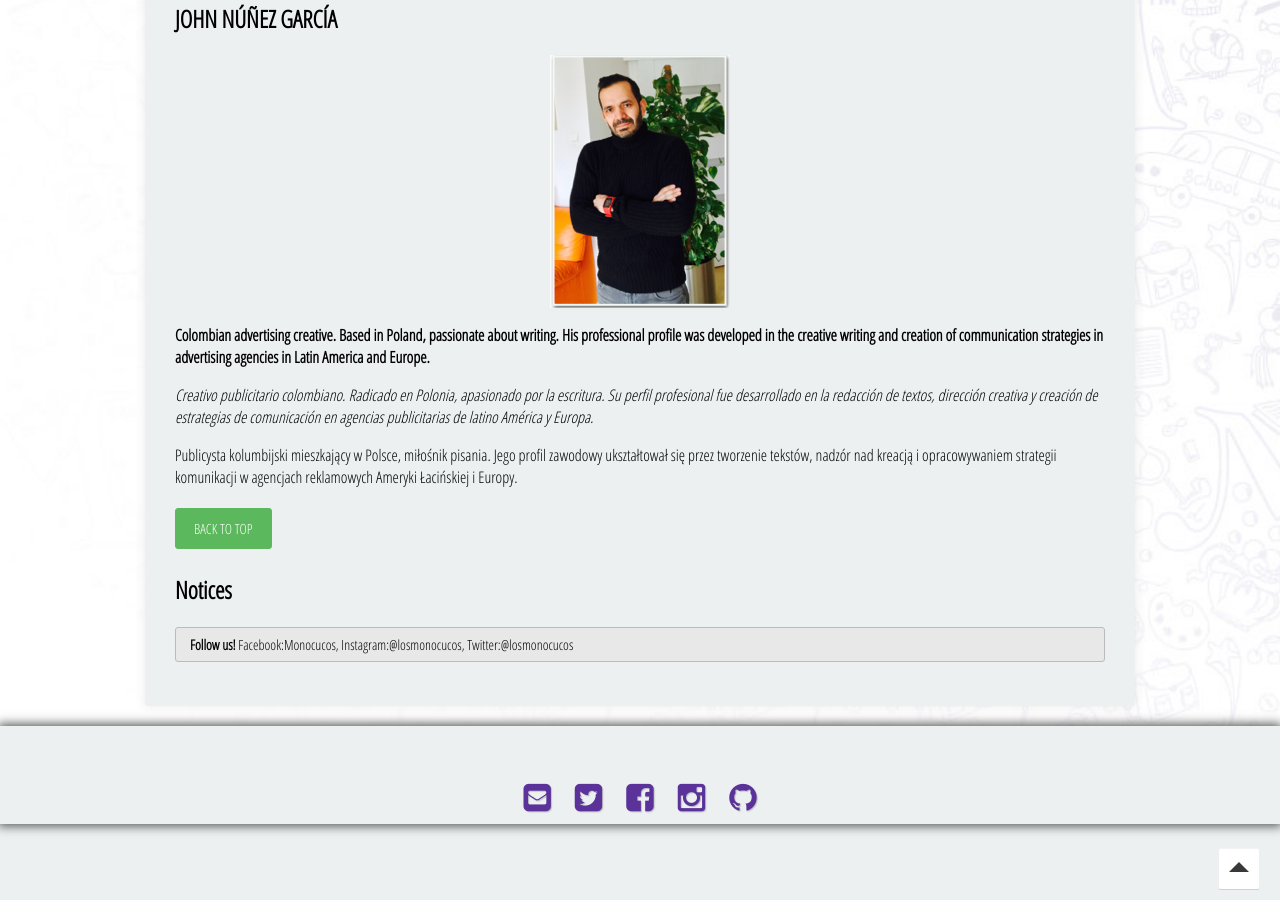
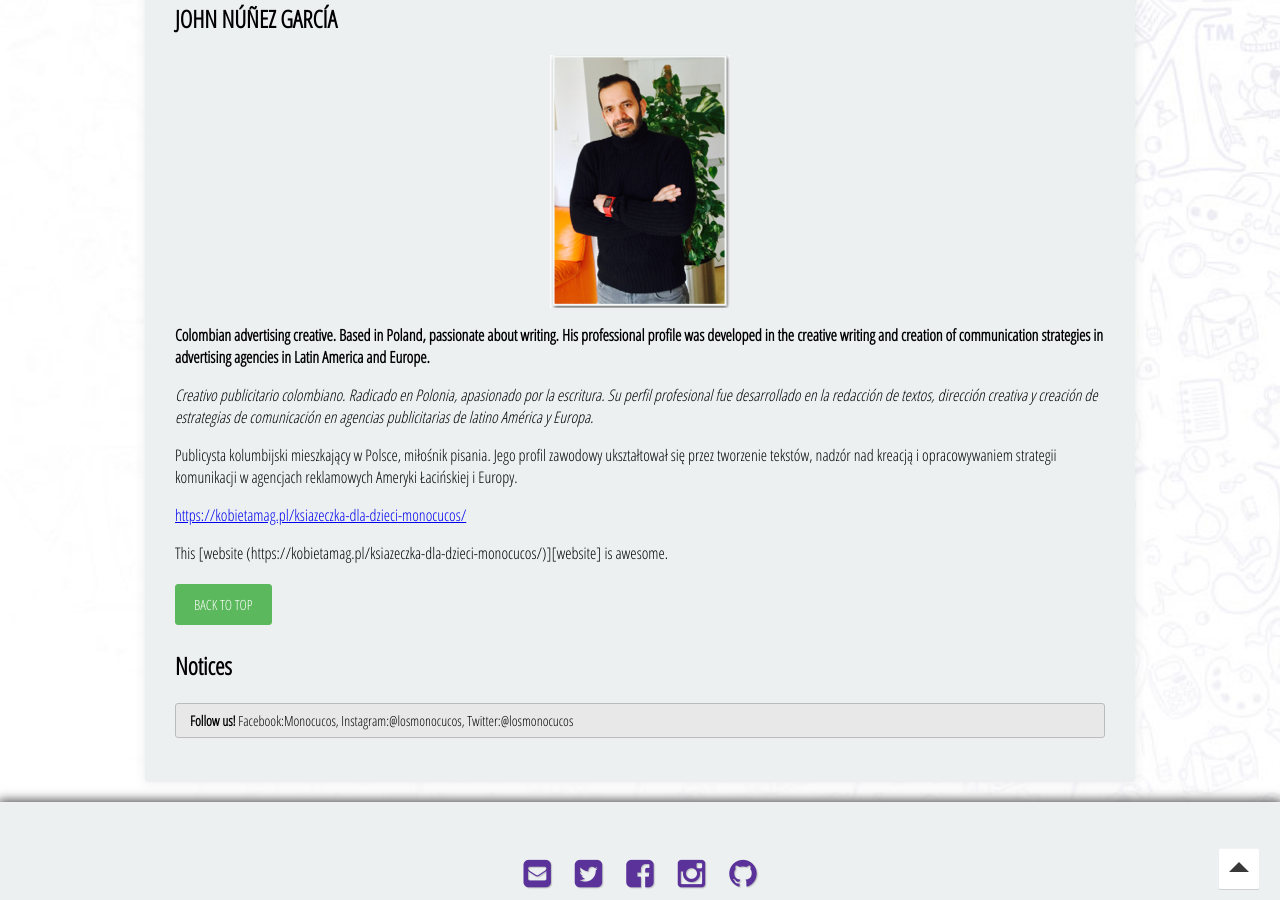
Before and after one commit to MonocucosTM/Monocucos, a Jekyll site: the page built from _posts/2018-01-12-authors.md, in a window 1280 px wide and 900 px high, scrolled down 714 px. Built offline with Jekyll 4.4.1, drawn with Linux system fonts in a browser that asks for light colours; nearby versions of some CDN libraries; some web fonts are replaced.

Commit message:
Update 2018-01-12-authors.md

```diff
--- a/_posts/2018-01-12-authors.md
+++ b/_posts/2018-01-12-authors.md
@@ -35,7 +35,9 @@ Ilustrator, grafik, artystka meksykańska mieszkająca w Kanadzie. Jej wielokult
 Publicysta kolumbijski mieszkający w Polsce, miłośnik pisania. Jego profil zawodowy ukształtował się przez tworzenie tekstów, nadzór nad kreacją i opracowywaniem strategii komunikacji w agencjach reklamowych Ameryki Łacińskiej i Europy.
 
 
-[key]: https://kobietamag.pl/ksiazeczka-dla-dzieci-monocucos/
+<https://kobietamag.pl/ksiazeczka-dla-dzieci-monocucos/>
+
+This [website (https://kobietamag.pl/ksiazeczka-dla-dzieci-monocucos/)][website] is awesome.
 
 
 <div markdown="0"><a href="#" class="btn btn-success">BACK TO TOP</a></div>
```
